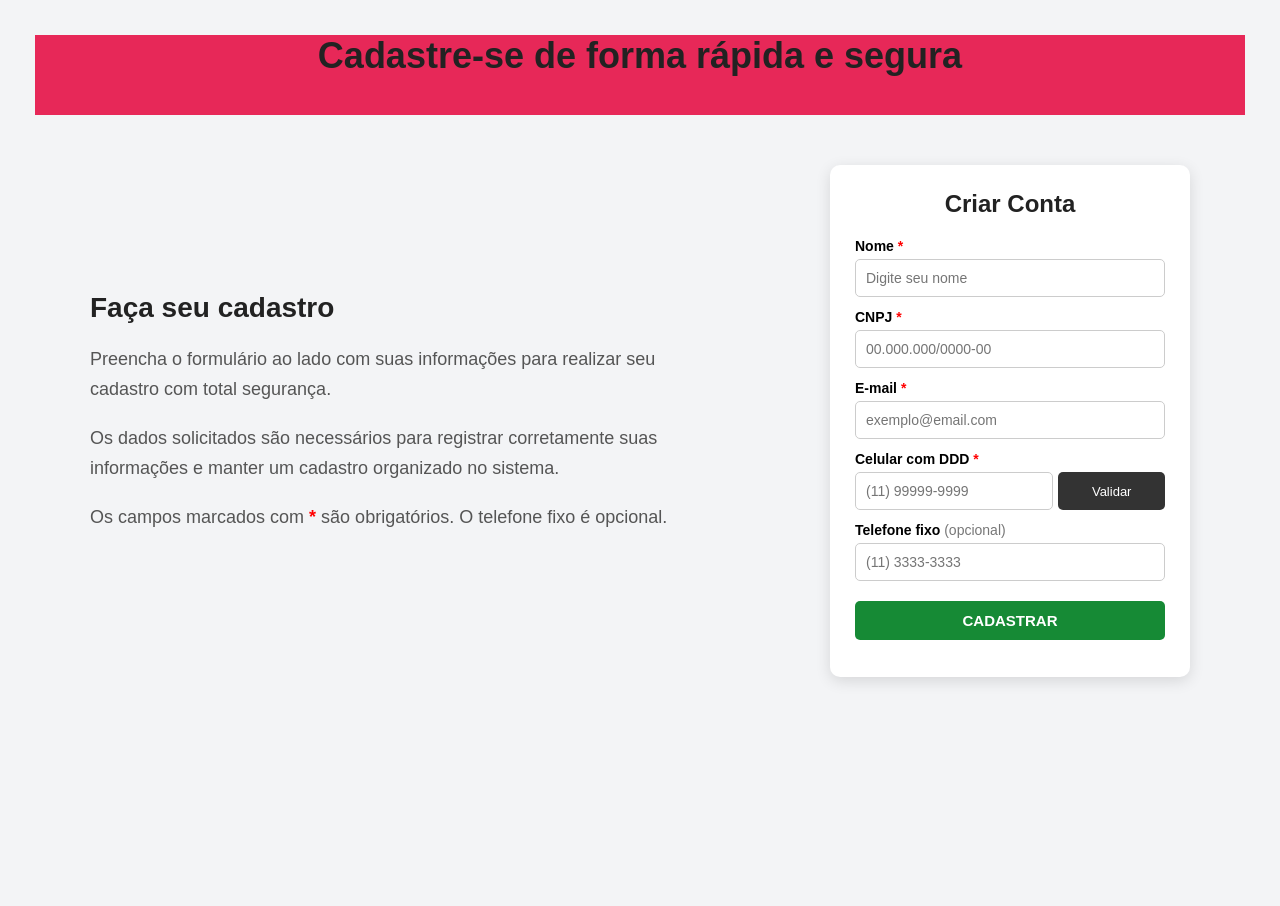
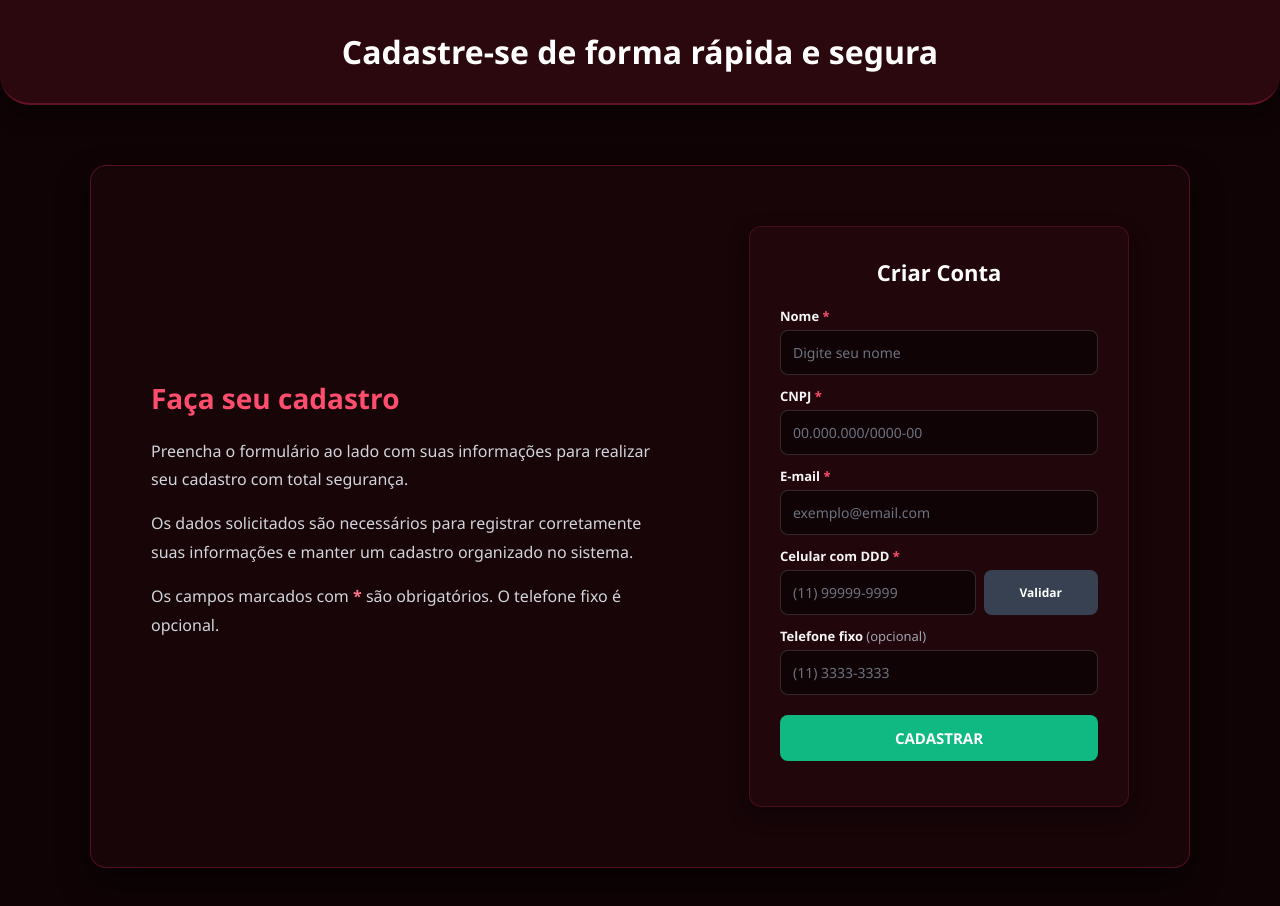
Before and after one commit to Teruel-TE/Cadastros-Delpak, a plain HTML site: page index.html in a window 1280 px wide. Before the commit the page ends 800 px from the top, so only its background shows below. Drawn offline with Linux system fonts and the light colour scheme.

Commit message:
Update style.css

```diff
--- a/style.css
+++ b/style.css
@@ -1,291 +1,245 @@
-
 * {
     box-sizing: border-box;
     margin: 0;
     padding: 0;
-    font-family: Arial, sans-serif;
+    font-family: 'Segoe UI', Tahoma, Geneva, Verdana, sans-serif;
 }
 
-
 /* =========================
-   PÁGINA
+   PÁGINA & FUNDO
 ========================= */
-
 body {
-    background: #f3f4f6;
+    background: #0f0305;
+    color: #ffffff;
     min-height: 100vh;
-    padding: 35px;
+    overflow-x: hidden;
 }
-
 
 /* =========================
    TÍTULO PRINCIPAL
 ========================= */
+.titulo-principal {
+    text-align: center;
+    font-size: 32px;
+    color: #ffffff;
+    padding: 30px 20px;
+    background: #2a080d;
+    border-bottom: 2px solid rgba(231, 40, 88, 0.3);
+    height: auto;
+    border-radius: 0 0 30px 30px;
+    box-shadow: 0 10px 20px rgba(0, 0, 0, 0.4);
 
-h1 {
-    text-align: center;
-
-    font-size: 36px;
-
-    color: #222;
-
-    margin-bottom: 50px;
-    background-color: #e72858;
-    height: 80px;
-
-    align-items: center;
-    justify-content: center;
+    opacity: 0;
+    transform: translateY(-30px);
+    animation: fadeInDown 0.8s ease forwards;
 }
 
+@keyframes fadeInDown {
+    to {
+        opacity: 1;
+        transform: translateY(0);
+    }
+}
 
 /* =========================
-   ÁREA PRINCIPAL
+   ÁREA PRINCIPAL (SCROLL LEVE)
 ========================= */
-
 .principal {
     max-width: 1100px;
+    margin: 60px auto;
+    padding: 60px;
+    display: flex;
+    align-items: center;
+    justify-content: space-between;
+    background: #170508;
+    border: 1px solid rgba(231, 40, 88, 0.3);
+    border-radius: 16px;
+    gap: 60px;
+    box-shadow: 0 15px 30px rgba(0, 0, 0, 0.5);
 
-    margin: auto;
-
-    display: flex;
-
-    align-items: center;
-
-    justify-content: space-between;
-
-    gap: 80px;
+    opacity: 0;
+    transform: translateY(40px);
+    will-change: transform, opacity;
+    transition: opacity 0.6s ease, transform 0.6s ease;
 }
 
+.principal.mostrar {
+    opacity: 1;
+    transform: translateY(0);
+}
 
 /* =========================
    TEXTO ESQUERDA
 ========================= */
-
 .texto {
     flex: 1;
-
-    max-width: 600px;
+    max-width: 500px;
 }
-
 
 .texto h2 {
     font-size: 28px;
-
-    color: #222;
-
+    color: #ff4d6d;
     margin-bottom: 20px;
 }
 
-
 .texto p {
-    font-size: 18px;
-
-    line-height: 1.7;
-
-    color: #555;
-
-    margin-bottom: 18px;
+    font-size: 16px;
+    line-height: 1.8;
+    color: #d1d5db;
+    margin-bottom: 15px;
 }
 
+.texto strong {
+    color: #ff758c;
+}
 
 /* =========================
    FORMULÁRIO
 ========================= */
-
 .formulario {
-    width: 360px;
-
-    background: white;
-
-    padding: 25px;
-
-    border-radius: 10px;
-
-    box-shadow:
-        0 4px 15px rgba(0, 0, 0, 0.12);
+    width: 380px;
+    background: #21070b;
+    padding: 30px;
+    border-radius: 12px;
+    border: 1px solid rgba(231, 40, 88, 0.2);
+    box-shadow: 0 8px 20px rgba(0, 0, 0, 0.4);
 }
-
 
 .formulario h2 {
     text-align: center;
-
-    color: #222;
-
+    color: #ffffff;
     margin-bottom: 20px;
+    font-size: 22px;
 }
 
-
 /* =========================
-   LABEL
+   LABEL & INPUTS
 ========================= */
-
 label {
     display: block;
-
     margin-top: 12px;
-
     margin-bottom: 5px;
-
-    font-size: 14px;
-
-    font-weight: bold;
+    font-size: 13px;
+    font-weight: 600;
+    color: #f3f4f6;
 }
 
-
 .obrigatorio {
-    color: red;
+    color: #ff4d6d;
 }
 
-
 .opcional {
-    color: #777;
-
+    color: #9ca3af;
     font-weight: normal;
 }
 
-
-/* =========================
-   INPUT
-========================= */
-
 input {
     width: 100%;
-
-    padding: 10px;
-
-    border: 1px solid #ccc;
-
-    border-radius: 5px;
-
+    padding: 12px;
+    border: 1px solid rgba(255, 255, 255, 0.15);
+    border-radius: 8px;
     font-size: 14px;
+    background: #0f0305;
+    color: #fff;
+    transition: border-color 0.2s;
 }
 
+input::placeholder {
+    color: #6b7280;
+}
 
 input:focus {
     outline: none;
-
-    border-color: #333;
+    border-color: #ff4d6d;
+    background: #170508;
 }
-
 
 /* =========================
    CELULAR
 ========================= */
-
 .campo-celular {
     display: flex;
-
-    gap: 5px;
+    gap: 8px;
 }
 
-
 .campo-celular input {
-    width: 65%;
+    width: 63%;
 }
 
-
 .botao-validar {
-    width: 35%;
-
+    width: 37%;
     border: none;
-
-    border-radius: 5px;
-
-    background: #333;
-
+    border-radius: 8px;
+    background: #374151;
     color: white;
-
     cursor: pointer;
-
-    font-size: 13px;
+    font-size: 12px;
+    font-weight: bold;
+    transition: background 0.2s;
 }
 
-
 .botao-validar:hover {
-    background: #555;
+    background: #4b5563;
 }
-
 
 /* =========================
    BOTÃO CADASTRAR
 ========================= */
-
 .botao-cadastrar {
     width: 100%;
-
-    padding: 11px;
-
+    padding: 13px;
     margin-top: 20px;
-
     border: none;
-
-    border-radius: 5px;
-
-    background: #168a35;
-
+    border-radius: 8px;
+    background: #10b981;
     color: white;
-
     font-size: 15px;
-
     font-weight: bold;
-
     cursor: pointer;
+    transition: background 0.2s;
 }
 
-
 .botao-cadastrar:hover {
-    background: #116b29;
+    background: #059669;
 }
-
 
 /* =========================
    MENSAGEM
 ========================= */
-
 .mensagem {
     text-align: center;
-
-    margin-top: 12px;
-
+    margin-top: 15px;
     font-size: 14px;
-
     font-weight: bold;
 }
 
-
 /* =========================
-   CELULAR / TABLET
+   RESPONSIVIDADE
 ========================= */
-
-@media (max-width: 800px) {
-
+@media (max-width: 900px) {
     body {
-        padding: 25px;
+        padding: 15px;
     }
 
-
-    h1 {
-        font-size: 28px;
-
-        margin-bottom: 35px;
+    .titulo-principal {
+        font-size: 24px;
+        border-radius: 0 0 20px 20px;
     }
-
 
     .principal {
         flex-direction: column;
-
-        gap: 35px;
+        padding: 30px 20px;
+        gap: 30px;
+        margin: 30px auto;
     }
-
 
     .texto {
         max-width: 100%;
+        text-align: center;
     }
-
 
     .formulario {
         width: 100%;
-
-        max-width: 360px;
+        max-width: 100%;
     }
 }
```
